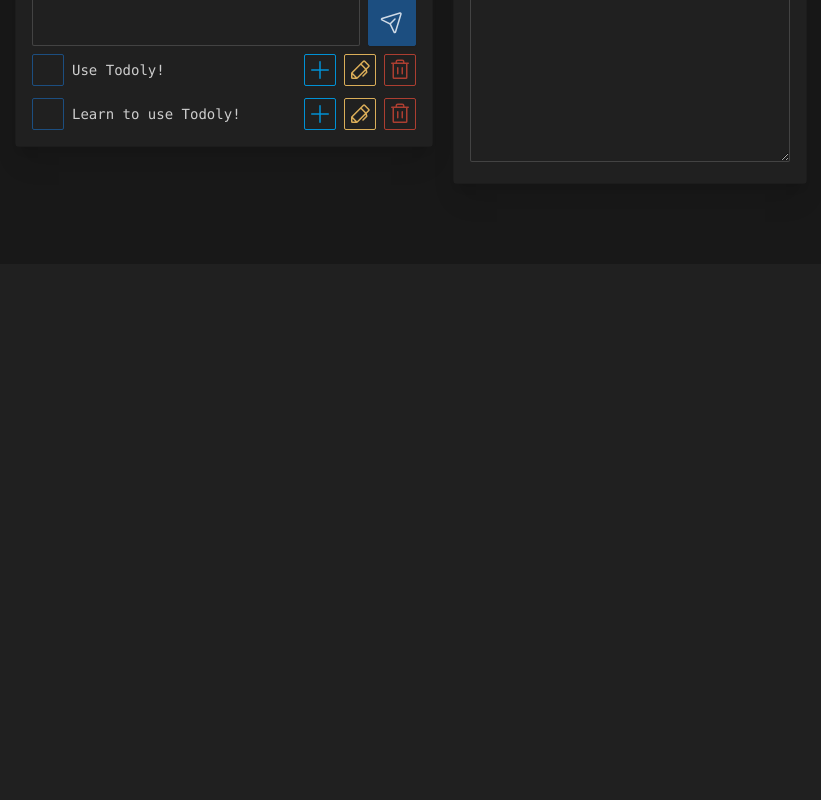
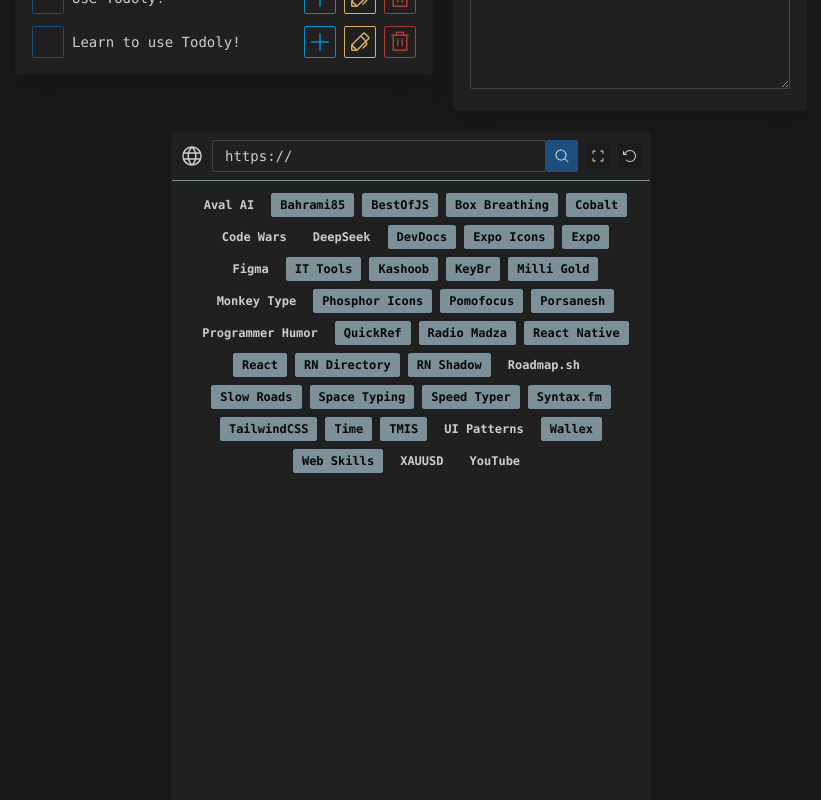
Before and after one commit to gikdev/bahrito, a React (Vite) app: page /workspaces/work in a window 1280 px wide. Shown: the part 600-1400 px from the top of the page, without its empty margins (389-1210 px from the left). Before the commit the page ends 864 px from the top, so only its background shows below. Built offline with nearby package versions, Linux system fonts and the light colour scheme.

Commit message:
Made the MiniBrowser app!

```diff
--- a/index.html
+++ b/index.html
@@ -4,7 +4,7 @@
   <meta charset="UTF-8" />
   <link rel="icon" type="image/svg+xml" href="/vite.svg" />
   <meta name="viewport" content="width=device-width, initial-scale=1.0" />
-  <title>Bahrito - v3.4.1.1</title>
+  <title>Bahrito - v3.5.0.0</title>
 </head>
 <body class="min-h-dvh bg-base-300 flex flex-col">
   <div id="root" class="flex flex-col grow shrink"></div>
--- a/src/components/app-window.tsx
+++ b/src/components/app-window.tsx
@@ -1,4 +1,4 @@
-import { CCNStyleSheet } from "@/lib/cns"
+import { CCNStyleSheet, ccn } from "@/lib/cns"
 import { CornersOut, type Icon, Question } from "@phosphor-icons/react"
 import { useRef } from "react"
 
@@ -6,8 +6,10 @@
   title: string
   children: React.ReactNode
   contentContainerClassName?: string
+  contentContainerContainerClassName?: string
   icon?: Icon
   cardClassName?: string
+  navEndChildren?: React.ReactNode
 }
 
 export default function AppWindow({
@@ -16,6 +18,8 @@
   icon: Icon = Question,
   cardClassName = "",
   contentContainerClassName = "",
+  contentContainerContainerClassName = "",
+  navEndChildren,
 }: Props) {
   const styles = new CCNStyleSheet({
     card: ["card card-bordered card-compact bg-base-100 shadow-xl", cardClassName],
@@ -37,8 +41,15 @@
         <button type="button" className="btn btn-xs btn-square ms-auto" onClick={handleFullscreen}>
           <CornersOut size={16} />
         </button>
+        {navEndChildren}
       </div>
-      <div className="bg-base-100 card-body flex justify-center items-center" ref={contentDivRef}>
+      <div
+        {...ccn(
+          "bg-base-100 card-body flex justify-center items-center",
+          contentContainerContainerClassName,
+        )}
+        ref={contentDivRef}
+      >
         <div className={contentContainerClassName}>{children}</div>
       </div>
     </div>
--- /dev/null
+++ b/src/routes/apps/mini-browser/card.tsx
@@ -0,0 +1,56 @@
+import { ArrowCounterClockwise, CornersOut, Globe, MagnifyingGlass } from "@phosphor-icons/react"
+import { type FormEvent, useRef } from "react"
+import { useState } from "react"
+import MiniBrowserCore from "./core"
+
+export default function MiniBrowserCard() {
+  const [selectedUrl, setSelectedUrl] = useState("")
+  const contentDivRef = useRef<HTMLDivElement>(null)
+
+  function handleFullscreen() {
+    if (!contentDivRef.current) return
+    if (document.fullscreenElement) document.exitFullscreen()
+    else contentDivRef.current.requestFullscreen()
+  }
+
+  function handleFormSubmit(e: FormEvent<HTMLFormElement>) {
+    e.preventDefault()
+    const url = (e.target as HTMLFormElement).url.value
+    setSelectedUrl(url)
+  }
+
+  return (
+    <div className="card card-bordered card-compact bg-base-100 shadow-xl w-[30rem] h-[50rem]">
+      <div className="border-b text-sm border-secondary p-2 flex gap-2 items-center justify-between">
+        <Globe size={24} />
+
+        <form onSubmit={handleFormSubmit} className="flex items-center grow shrink">
+          <input
+            name="url"
+            defaultValue="https://"
+            className="input input-bordered input-sm grow shrink"
+            id="url-search"
+          />
+          <button type="submit" className="btn btn-primary btn-sm btn-square">
+            <MagnifyingGlass size={16} />
+          </button>
+        </form>
+
+        <button type="button" className="btn btn-xs btn-square" onClick={handleFullscreen}>
+          <CornersOut size={16} />
+        </button>
+
+        <button type="button" className="btn btn-xs btn-square" onClick={() => setSelectedUrl("")}>
+          <ArrowCounterClockwise size={16} />
+        </button>
+      </div>
+
+      <div
+        className="bg-base-100 card-body flex justify-center items-center p-[0!important]"
+        ref={contentDivRef}
+      >
+        <MiniBrowserCore selectedUrl={selectedUrl} setSelectedUrl={setSelectedUrl} />
+      </div>
+    </div>
+  )
+}
--- /dev/null
+++ b/src/routes/apps/mini-browser/core.tsx
@@ -0,0 +1,98 @@
+import { cn } from "@/lib/cns"
+import { MagnifyingGlass } from "@phosphor-icons/react"
+import type { FormEventHandler } from "react"
+
+interface App {
+  name: string
+  url: string
+  newWindow?: boolean
+}
+
+const APPS: App[] = [
+  { name: "Aval AI", url: "https://chat.avalai.ir/chat", newWindow: true },
+  { name: "Bahrami85", url: "https://bahrami85.liara.run" },
+  { name: "BestOfJS", url: "https://bestofjs.org/" },
+  { name: "Box Breathing", url: "https://lassebomh.github.io/box-breathing/" },
+  { name: "Cobalt", url: "https://cobalt.tools/" },
+  { name: "Code Wars", url: "https://www.codewars.com/", newWindow: true },
+  { name: "DeepSeek", url: "https://chat.deepseek.com", newWindow: true },
+  { name: "DevDocs", url: "https://devdocs.io/" },
+  { name: "Expo Icons", url: "https://icons.expo.fyi/Index" },
+  { name: "Expo", url: "https://docs.expo.dev/" },
+  { name: "Figma", url: "https://figma.com/", newWindow: true },
+  { name: "IT Tools", url: "https://it-tools.tech/" },
+  { name: "Kashoob", url: "https://kashoob.com/" },
+  { name: "KeyBr", url: "https://www.keybr.com/" },
+  { name: "Milli Gold", url: "https://milli.gold/" },
+  { name: "Monkey Type", url: "https://monkeytype.com/", newWindow: true },
+  { name: "Phosphor Icons", url: "https://phosphoricons.com/" },
+  { name: "Pomofocus", url: "https://pomofocus.io/" },
+  { name: "Porsanesh", url: "https://www.porsanesh.com/" },
+  { name: "Programmer Humor", url: "https://programmerhumor.io/", newWindow: true },
+  { name: "QuickRef", url: "https://quickref.me/" },
+  { name: "Radio Madza", url: "https://radio.madza.dev/" },
+  { name: "React Native", url: "https://reactnative.dev/docs/getting-started" },
+  { name: "React", url: "https://react.dev/reference/react" },
+  { name: "RN Directory", url: "https://reactnative.directory/" },
+  { name: "RN Shadow", url: "https://ethercreative.github.io/react-native-shadow-generator/" },
+  { name: "Roadmap.sh", url: "https://roadmap.sh/", newWindow: true },
+  { name: "Slow Roads", url: "https://slowroads.io/" },
+  { name: "Space Typing", url: "https://zty.pe/" },
+  { name: "Speed Typer", url: "https://speedtyper.dev/" },
+  { name: "Syntax.fm", url: "https://syntax.fm/" },
+  { name: "TailwindCSS", url: "https://tailwindcss.com/docs" },
+  { name: "Time", url: "https://new.time.ir/" },
+  { name: "TMIS", url: "http://njweb:8686/" },
+  { name: "UI Patterns", url: "https://ui-patterns.com/patterns", newWindow: true },
+  { name: "Wallex", url: "https://wallex.ir/" },
+  { name: "Web Skills", url: "https://andreasbm.github.io/web-skills/" },
+  {
+    name: "XAUUSD",
+    url: "https://www.tradingview.com/chart/?symbol=OANDA%3AXAUUSD",
+    newWindow: true,
+  },
+  { name: "YouTube", url: "https://www.youtube.com/", newWindow: true },
+]
+
+interface Props {
+  className?: string
+  selectedUrl: string
+  setSelectedUrl: (val: string) => void
+}
+
+export default function MiniBrowserCore({ className = "", selectedUrl, setSelectedUrl }: Props) {
+  const styles = cn("w-full h-full", className)
+
+  return selectedUrl ? (
+    <iframe className={styles} title="Mini Browser App!" src={selectedUrl} />
+  ) : (
+    <div className={cn(styles, "flex flex-col gap-4 items-center p-3")}>
+      <div className="flex gap-2 flex-wrap justify-center items-center">
+        {APPS.map(app =>
+          app.newWindow ? (
+            <a
+              target="_blank"
+              rel="noreferrer"
+              key={app.url}
+              className="btn btn-xs btn-ghost"
+              href={app.url}
+            >
+              {/* @{app.name.replaceAll(" ", "-").toLowerCase()} */}
+              {app.name}
+            </a>
+          ) : (
+            <button
+              key={app.url}
+              type="button"
+              className="btn btn-xs btn-secondary"
+              onClick={() => setSelectedUrl(app.url)}
+            >
+              {/* @{app.name.replaceAll(" ", "-").toLowerCase()} */}
+              {app.name}
+            </button>
+          ),
+        )}
+      </div>
+    </div>
+  )
+}
--- /dev/null
+++ b/src/routes/apps/mini-browser/index.tsx
@@ -0,0 +1,10 @@
+import CenterContainer from "@/components/center-container"
+import MiniBrowserCard from "./card"
+
+export default function MiniBrowser() {
+  return (
+    <CenterContainer>
+      <MiniBrowserCard />
+    </CenterContainer>
+  )
+}
--- a/src/routes/apps/salary-watch/tag.comp.tsx
+++ b/src/routes/apps/salary-watch/tag.comp.tsx
@@ -1,6 +1,9 @@
+const IRT_PER_HOUR = 80
+const IRT_PER_USD = 90
+const USD_PER_HOUR = Number.parseFloat((IRT_PER_HOUR / IRT_PER_USD).toFixed(2))
+
 const converter: Record<string, (m: number) => string> = {
   IRT(m) {
-    const IRT_PER_HOUR = 80
     const value = Math.floor((m / 60) * IRT_PER_HOUR)
       .toString()
       .padStart(3, "0")
@@ -8,7 +11,6 @@
   },
 
   USD(m) {
-    const USD_PER_HOUR = 1
     const value = ((m / 60) * USD_PER_HOUR).toFixed(2).padStart(2, "0")
     return `$${value}`
   },
--- a/src/routes/base/drawer.comp.tsx
+++ b/src/routes/base/drawer.comp.tsx
@@ -1,6 +1,8 @@
 import { ccn } from "@/lib/cns"
 import { randomId } from "@/lib/generators"
 import {
+  Browsers,
+  CheckFat,
   CheckSquare,
   Clock,
   Desk,
@@ -9,6 +11,7 @@
   type Icon,
   Notepad,
   NumberCircleOne,
+  Radio,
 } from "@phosphor-icons/react"
 import { Link, useLocation } from "wouter"
 import Nav from "./nav.comp"
@@ -48,7 +51,6 @@
     href: "/settings",
     icon: Gear,
     subItems: null,
-    isNew: true,
   },
   {
     id: randomId(),
@@ -98,6 +100,14 @@
         title: "Notehad",
         href: "/apps/notehad",
         subItems: null,
+      },
+      {
+        id: randomId(),
+        icon: Browsers,
+        title: "Mini Browser",
+        href: "/apps/mini-browser",
+        subItems: null,
+        isNew: true,
       },
     ],
   },
--- a/src/routes/index.tsx
+++ b/src/routes/index.tsx
@@ -1,4 +1,5 @@
 import { Route, Switch } from "wouter"
+import MiniBrowser from "./apps/mini-browser"
 import Notehad from "./apps/notehad"
 import OneThing from "./apps/one-thing"
 import SalaryWatch from "./apps/salary-watch"
@@ -21,6 +22,7 @@
         <Route path="/apps/todoly" component={Todoly} />
         <Route path="/apps/one-thing" component={OneThing} />
         <Route path="/apps/notehad" component={Notehad} />
+        <Route path="/apps/mini-browser" component={MiniBrowser} />
 
         <Route path="*">
           <h1>404 Not Found</h1>
--- a/src/routes/workspaces/work/core.tsx
+++ b/src/routes/workspaces/work/core.tsx
@@ -1,3 +1,4 @@
+import MiniBrowserCard from "@/routes/apps/mini-browser/card"
 import NotehadCard from "@/routes/apps/notehad/card"
 import OneThingCard from "@/routes/apps/one-thing/card"
 import SalaryWatchCard from "@/routes/apps/salary-watch/card"
@@ -10,6 +11,10 @@
       <OneThingCard />
       <TodolyCard />
       <NotehadCard />
+
+      <MiniBrowserCard />
+      <MiniBrowserCard />
+      <MiniBrowserCard />
     </div>
   )
 }
```
